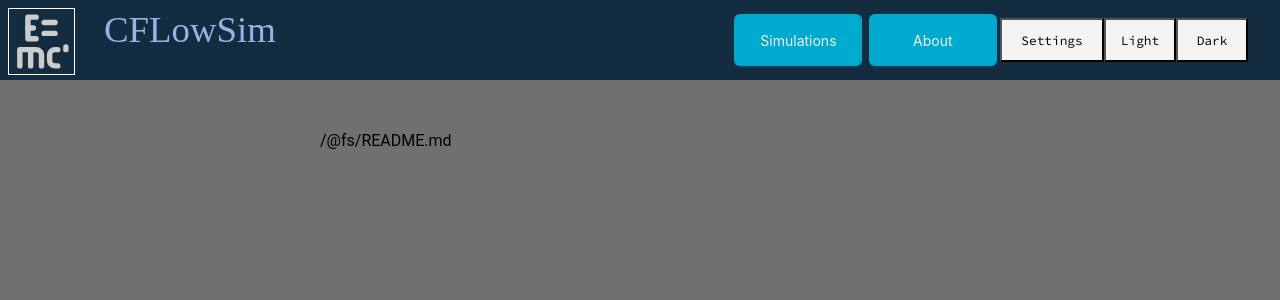
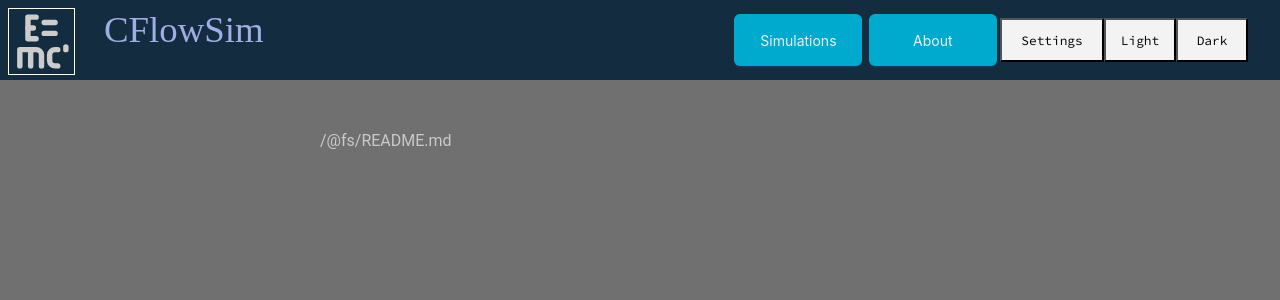
Before and after one commit to techlauncher-mlai-edge-physics/CFlowSim, a React (Vite) app: page / in a window 1280 px wide. Both pictures are taken after a click on the button "About". Shown: the top 300 px of the page. Built offline with nearby package versions, Linux system fonts and the light colour scheme; a web font is replaced by a local one.

Commit message:
feat(about): made text colour responsive to theme

```diff
--- a/src/components/NavBar.tsx
+++ b/src/components/NavBar.tsx
@@ -81,7 +81,7 @@ export default function NavBar(props: NavBarProps): React.ReactElement {
           height={50}
         />
       </NavAnchor>
-      <Name>CFLowSim</Name>
+      <Name>CFlowSim</Name>
       <Nav>
         <NavButton type="primary" onClick={() => setPage(0)}>
           Simulations
--- a/src/pages/about.tsx
+++ b/src/pages/about.tsx
@@ -2,12 +2,13 @@ import aboutContent from '../../README.md';
 import styled from 'styled-components';
 
 const Content = styled.div`
-  text-align:left;
+  text-align:justify;
   margin-left: 25%;
   margin-right: 25%;
   margin-top: 4%;
   margin-bottom: 8%;
   font-family: 'Roboto', sans-serif;
+  color: ${(props) => (props.theme.light ? '#333333' : '#c9c9c9' )};
   a:link {
     text-decoration: none;
   }
```
